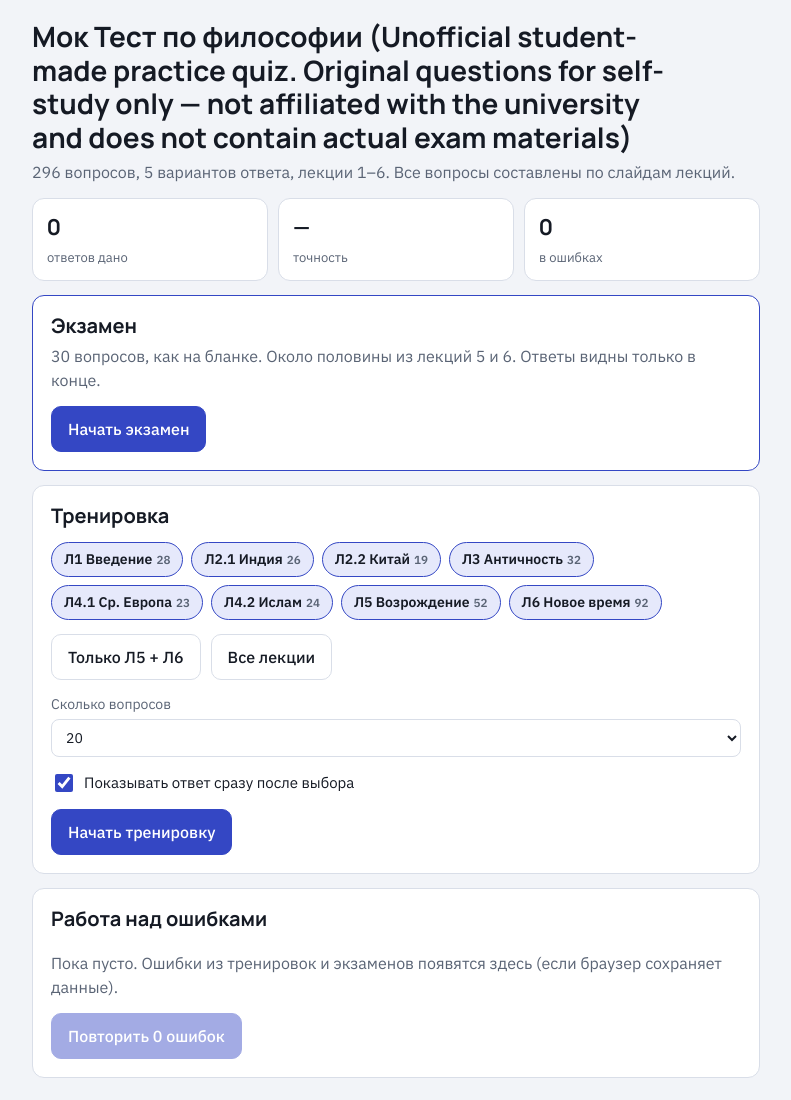
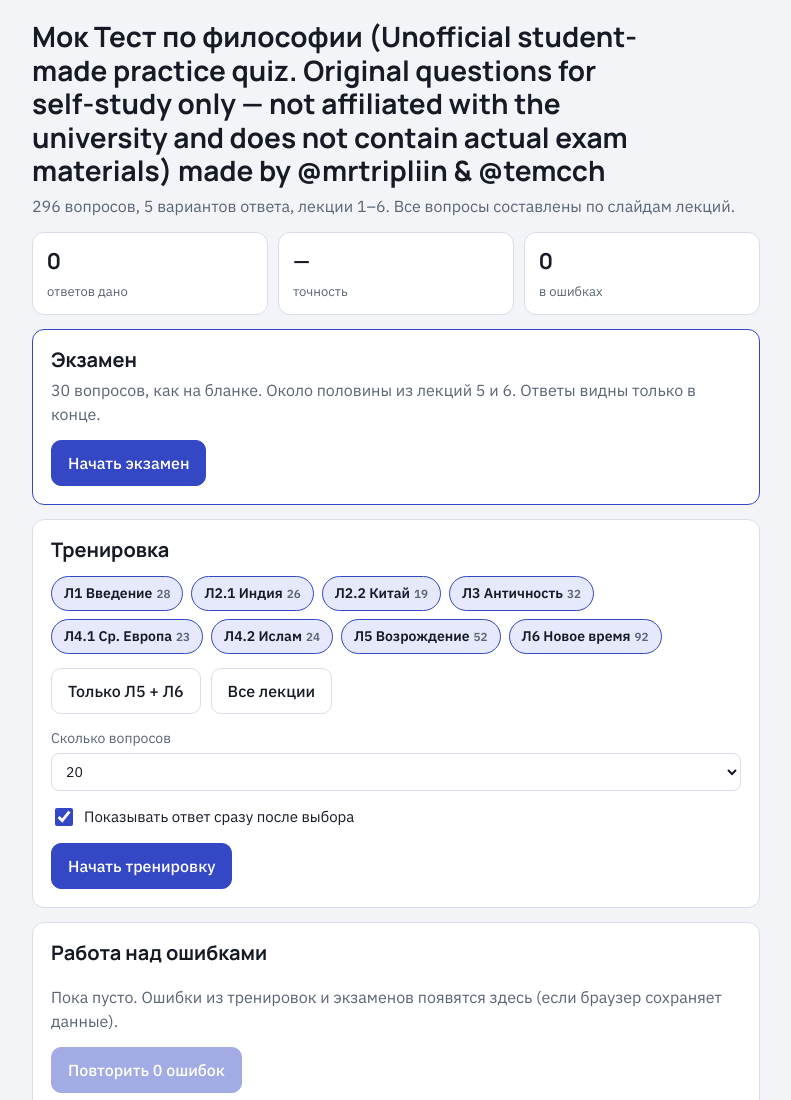
Before and after one commit to DiasAzbergenov/philosophy-quiz, a plain HTML site: page index.html in a window 1280 px wide. Shown: the top 1100 px of the page, without its empty margins (244-1035 px from the left). Drawn offline with Linux system fonts and the light colour scheme.

Commit message:
Update index.html

```diff
--- a/index.html
+++ b/index.html
@@ -134,7 +134,7 @@ function home(){
   $app.innerHTML = `
   <div class="stack">
     <header>
-      <h1>Мок Тест по философии (Unofficial student-made practice quiz. Original questions for self-study only — not affiliated with the university and does not contain actual exam materials) </h1>
+      <h1>Мок Тест по философии (Unofficial student-made practice quiz. Original questions for self-study only — not affiliated with the university and does not contain actual exam materials) made by @mrtripliin & @temcch </h1>
       <p class="sub">${BANK.length} вопросов, 5 вариантов ответа, лекции 1–6. Все вопросы составлены по слайдам лекций.</p>
     </header>
     <div class="stats">
```
